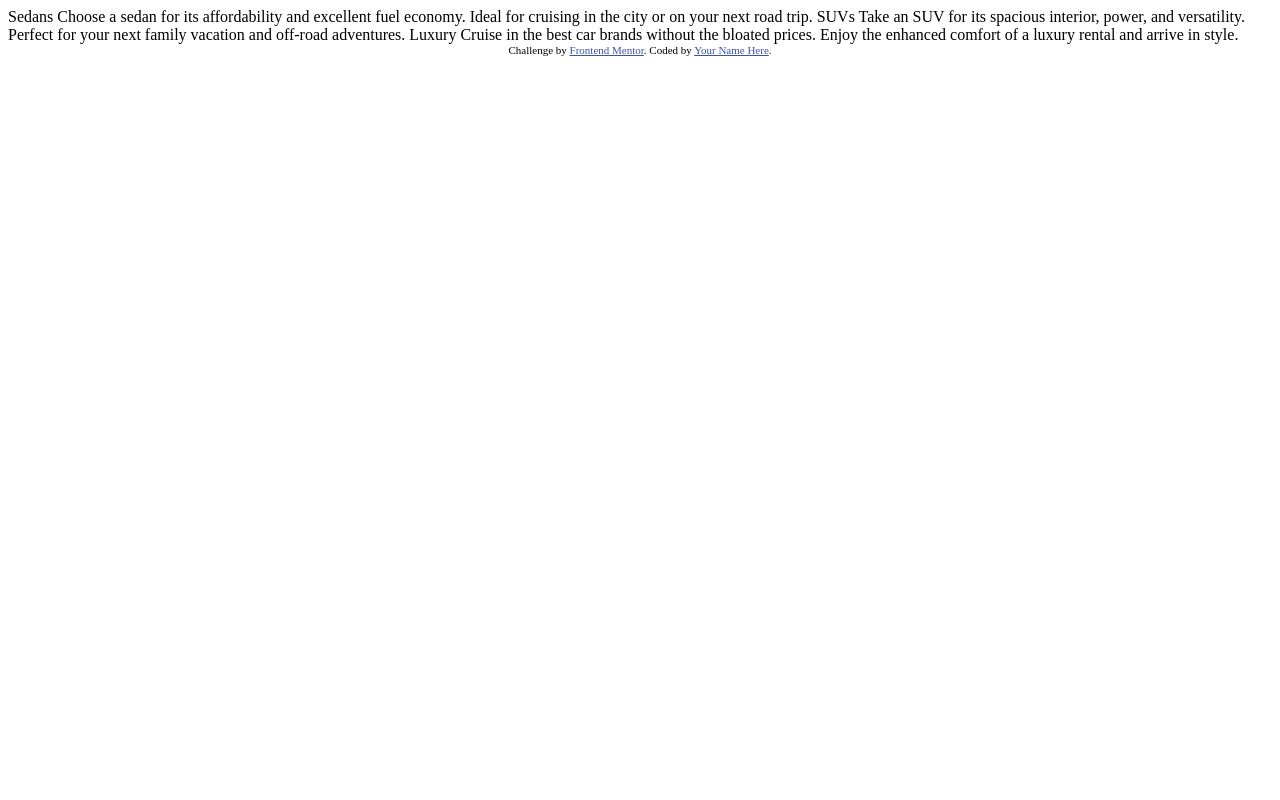
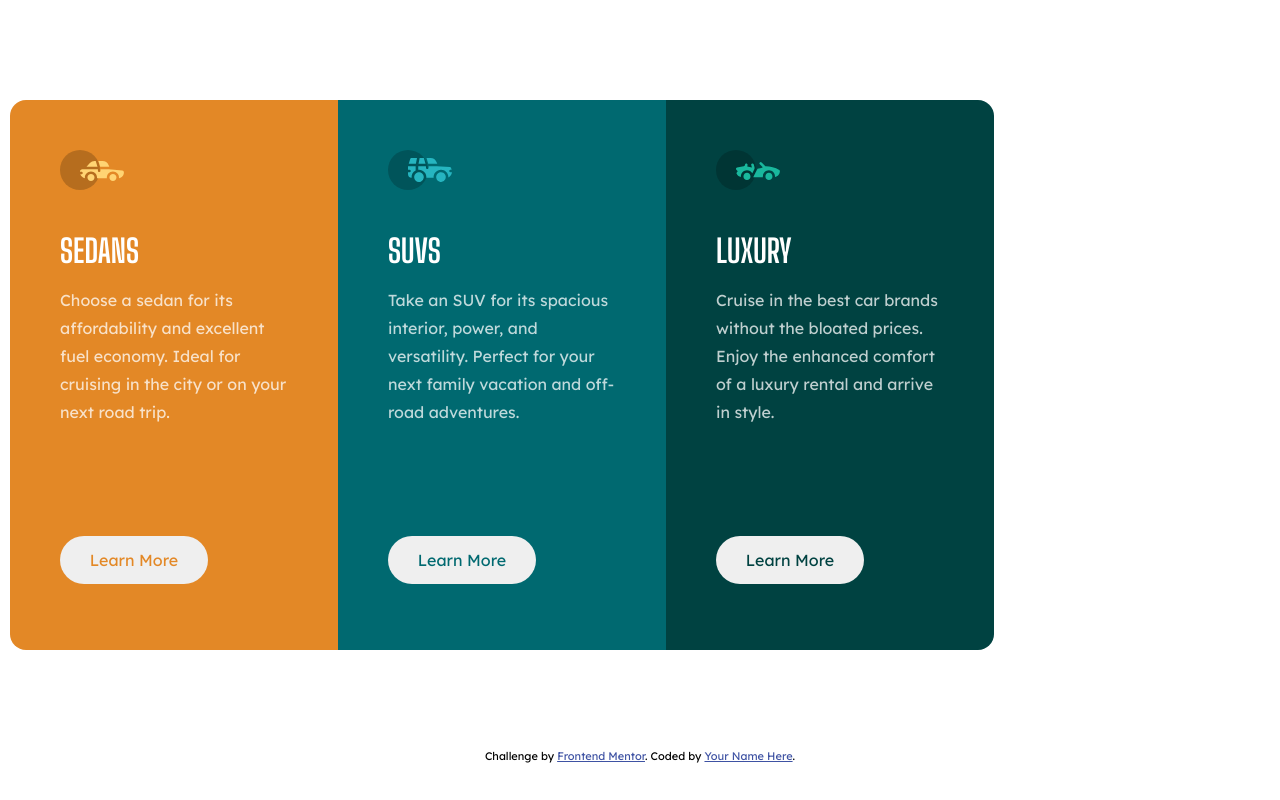
Before and after one commit to CesjhoanFeliu/3-Colums-Card, a plain HTML site: page index.html in a window 1280 px wide. Drawn offline with Linux system fonts and the light colour scheme.

Commit message:
Commit Main
Commit Main

```diff
--- a/index.html
+++ b/index.html
@@ -1,36 +1,66 @@
 <!DOCTYPE html>
 <html lang="en">
   <head>
-  <meta charset="UTF-8">
-  <meta name="viewport" content="width=device-width, initial-scale=1.0"> <!-- displays site properly based on user's device -->
+    <meta charset="UTF-8" />
+    <meta name="viewport" content="width=device-width, initial-scale=1.0" />
+    <!-- displays site properly based on user's device -->
 
-  <link rel="icon" type="image/png" sizes="32x32" href="./images/favicon-32x32.png">
+    <link
+      rel="icon"
+      type="image/png"
+      sizes="32x32"
+      href="./images/favicon-32x32.png"
+    />
+    <link rel="stylesheet" href="normalize.css" />
+    <link rel="stylesheet" href="styles.css" />
 
     <title>Frontend Mentor | 3-column preview card component</title>
 
     <!-- Feel free to remove these styles or customise in your own stylesheet 👍 -->
-  <style>
-    .attribution { font-size: 11px; text-align: center; }
-    .attribution a { color: hsl(228, 45%, 44%); }
-  </style>
+    <style></style>
   </head>
   <body>
-
-  Sedans
-  Choose a sedan for its affordability and excellent fuel economy. Ideal for cruising in the city
-  or on your next road trip.
-
-  SUVs
-  Take an SUV for its spacious interior, power, and versatility. Perfect for your next family vacation
-  and off-road adventures.
-
-  Luxury
-  Cruise in the best car brands without the bloated prices. Enjoy the enhanced comfort of a luxury
-  rental and arrive in style.
+    <div class="container">
+      <section class="card card1">
+        <div class="tarjeta">
+          <img src="./images/icon-sedans.svg" alt="" />
+          <h2>Sedans</h2>
+          <p>
+            Choose a sedan for its affordability and excellent fuel economy.
+            Ideal for cruising in the city or on your next road trip.
+          </p>
+          <button type="submit">Learn More</button>
+        </div>
+      </section>
+      <section class="card card2">
+        <div class="tarjeta">
+          <img src="./images/icon-suvs.svg" alt="" />
+          <h2>SUVS</h2>
+          <p>
+            Take an SUV for its spacious interior, power, and versatility.
+            Perfect for your next family vacation and off-road adventures.
+          </p>
+          <button>Learn More</button>
+        </div>
+      </section>
+      <section class="card card3">
+        <div class="tarjeta">
+          <img src="./images/icon-luxury.svg" alt="" />
+          <h2>Luxury</h2>
+          <p>
+            Cruise in the best car brands without the bloated prices. Enjoy the
+            enhanced comfort of a luxury rental and arrive in style.
+          </p>
+          <button>Learn More</button>
+        </div>
+      </section>
+    </div>
 
     <div class="attribution">
-    Challenge by <a href="https://www.frontendmentor.io?ref=challenge" target="_blank">Frontend Mentor</a>.
-    Coded by <a href="#">Your Name Here</a>.
+      Challenge by
+      <a href="https://www.frontendmentor.io?ref=challenge" target="_blank"
+        >Frontend Mentor</a
+      >. Coded by <a href="#">Your Name Here</a>.
     </div>
   </body>
 </html>
--- /dev/null
+++ b/styles.css
@@ -0,0 +1,137 @@
+@import url('https://fonts.googleapis.com/css2?family=Big+Shoulders+Display:wght@700&family=Lexend+Deca&display=swap');
+
+:root {
+    --Bright-orange: hsl(31, 77%, 52%);
+    --Dark-cyan: hsl(184, 100%, 22%);
+    --Very-dark-cyan: hsl(179, 100%, 13%);
+    --Transparent-white: hsla(0, 0%, 100%, 0.75)
+}
+
+h2 {
+    font-family: 'Big Shoulders Display', cursive;
+    color: white;
+    font-size: 32px;
+    text-transform: uppercase;
+    margin: 0;
+    font-weight: 100;
+
+}
+
+body {
+    font-family: 'Lexend Deca', sans-serif;
+
+}
+
+section {
+    height: 450px;
+    width: 328px;
+
+}
+
+p {
+    color: var(--Transparent-white);
+    line-height: 28px;
+
+    margin-bottom: 30px;
+    word-spacing: 0px;
+
+
+}
+
+button {
+    border-style: none;
+    width: 148px;
+    height: 48px;
+    border-radius: 45px;
+
+
+}
+
+.card {
+    margin: 0 auto
+}
+
+.card1 {
+    background-color: var(--Bright-orange);
+    margin-top: 90px;
+    border-radius: 1em 1em 0em 0em;
+}
+
+.card2 {
+    background-color: var(--Dark-cyan);
+}
+
+.card3 {
+    background-color: var(--Very-dark-cyan);
+    margin-bottom: 90px;
+
+    border-radius: 0em 0em 1em 1em;
+}
+
+.tarjeta {
+    padding: 50px 50px 0px 50px;
+}
+
+.tarjeta img {
+    margin-bottom: 40px;
+}
+
+.card1 button {
+    color: var(--Bright-orange);
+}
+
+.card2 button {
+    color: var(--Dark-cyan);
+}
+
+.card3 button {
+    color: var(--Very-dark-cyan);
+}
+
+button:hover {
+    border: 3px solid white;
+    background-color: transparent;
+    color: white;
+    font-size: 1em;
+}
+
+/*Desktop*/
+
+@media only screen and (min-width: 1000px) {
+    section {
+        height: 550px;
+        width: 328px;
+
+    }
+
+    button {
+        margin-top: 80px;
+    }
+
+    .card1 {
+        border-radius: 1em 0em 0em 1em;
+    }
+
+    .card3 {
+        border-radius: 0em 1em 1em 0em;
+    }
+
+    .card {
+        margin: 0;
+    }
+
+    .container {
+        display: flex;
+        margin: 100px 10px;
+    }
+
+    /*Footer*/
+    .attribution {
+        font-size: 11px;
+        text-align: center;
+    }
+
+    .attribution a {
+        color: hsl(228, 45%, 44%);
+    }
+}
```
Also changed, not shown: normalize.css (added). Lines whose indentation alone changed are shown as unchanged.
